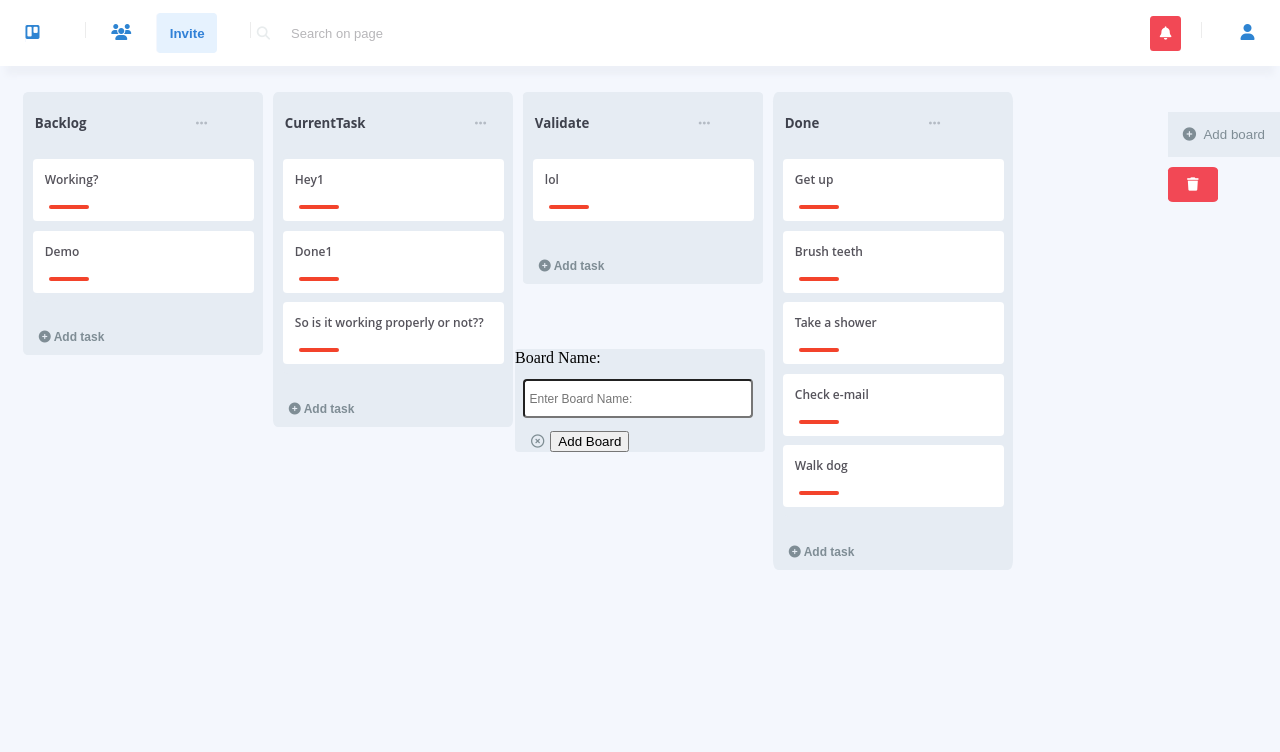
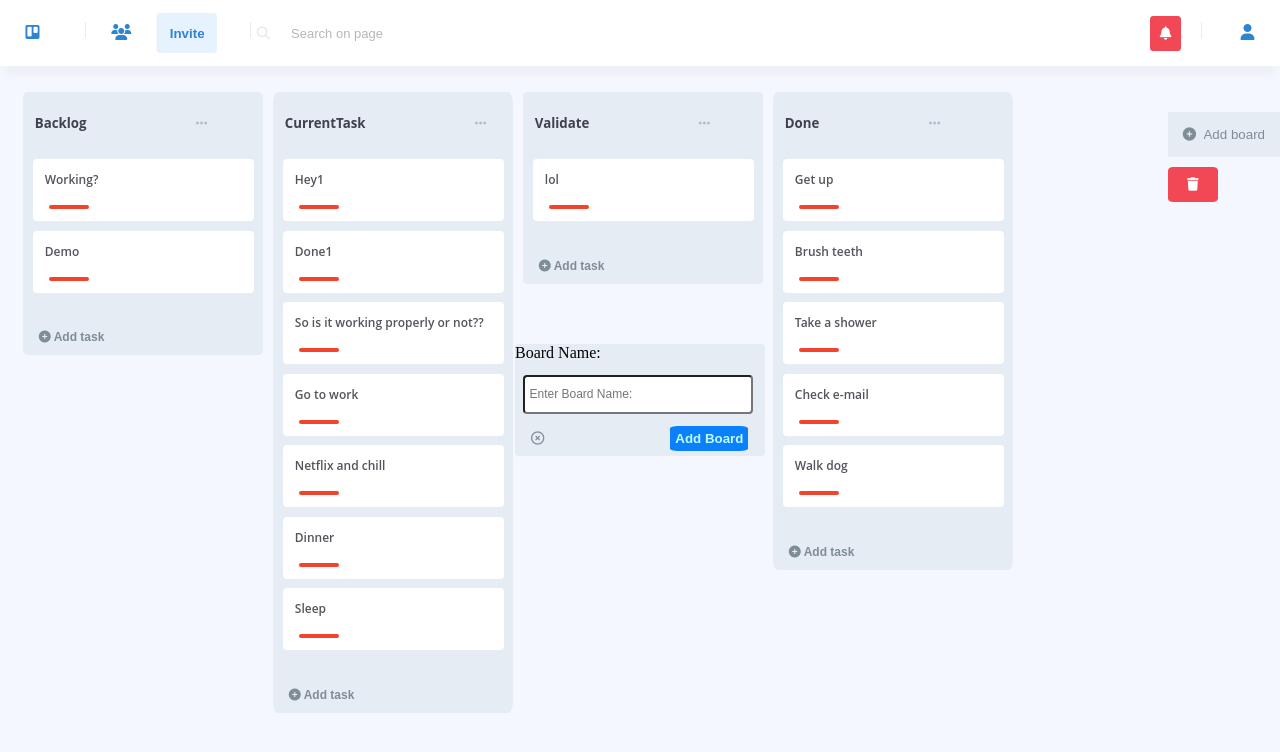
Before and after one commit to aarsh64/Trello-Replica, an Angular app: page / in a window 1280 px wide. Both pictures are taken after a click on the button "Add board". Shown: the top 752 px of the page. Built offline with nearby package versions, Linux system fonts and the light colour scheme.

Commit message:
minor-color-schemes changes 1.2

```diff
--- a/src/app/display/display.component.html
+++ b/src/app/display/display.component.html
@@ -114,7 +114,7 @@ cdkConnectedOverlay
         <button class="cross" type="submit" (click)="close()">
           <i class="far fa-times-circle"></i>
         </button>
-      <button id="addCard" (click)="addBoard()">Add Board</button>
+      <button id="addCard1" (click)="addBoard()">Add Board</button>
     </form>
     </div>
 </ng-template>
--- a/src/app/display/display.component.ts
+++ b/src/app/display/display.component.ts
@@ -76,7 +76,7 @@ export class DisplayComponent implements OnInit {
    selectedPortal: Portal<any>;
  gridContinerArray=displayStructure;
   templatePortal:TemplatePortal<any>;  //----------
-   currentTask = ["Hey1", "Done1", "So is it working properly or not??"];
+   currentTask = ["Hey1", "Done1", "So is it working properly or not??","Go to work","Netflix and chill","Dinner","Sleep"];
   validate = ["lol"];
   backlog=['Working?','Demo'];
   myForm: FormGroup;
```
